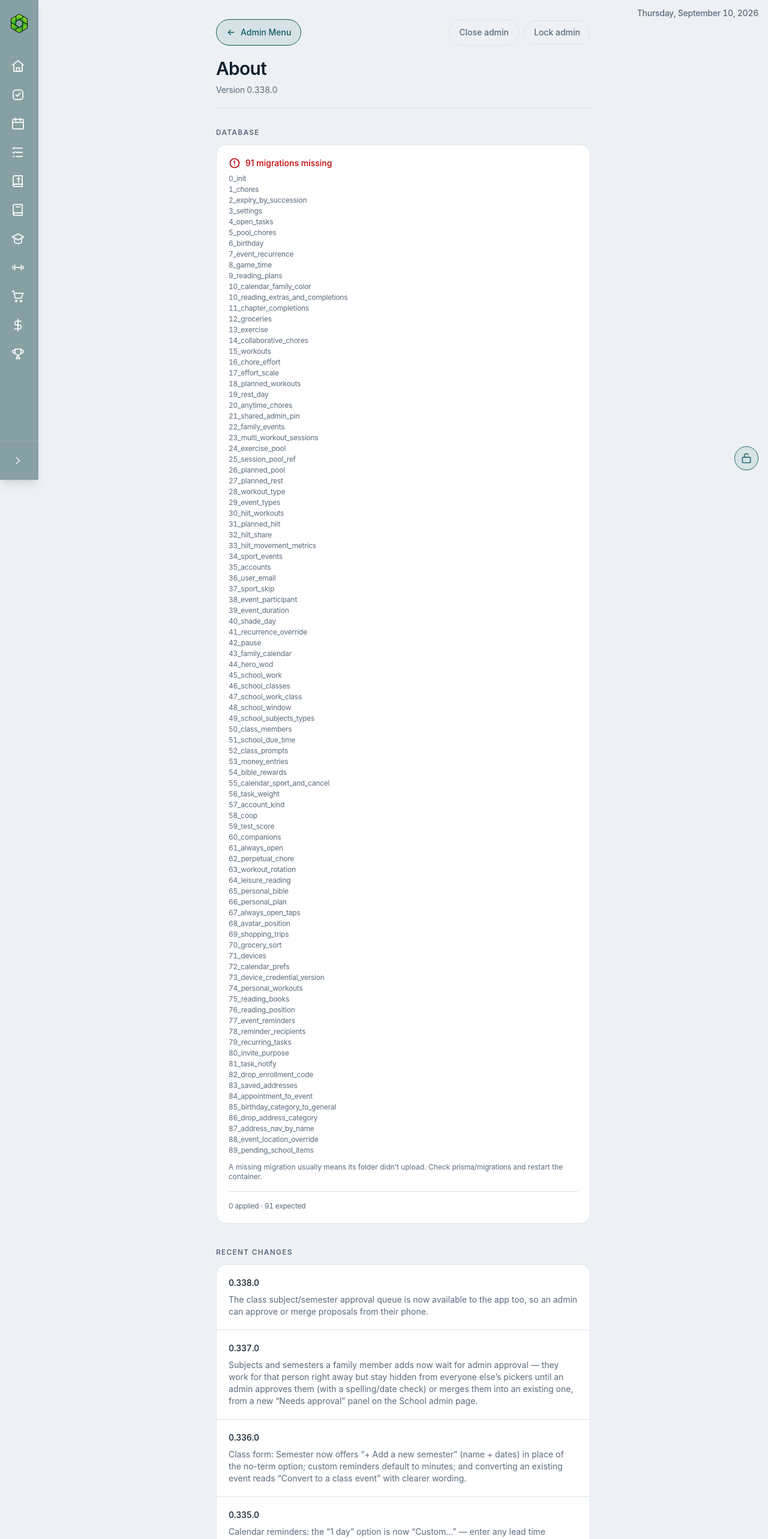
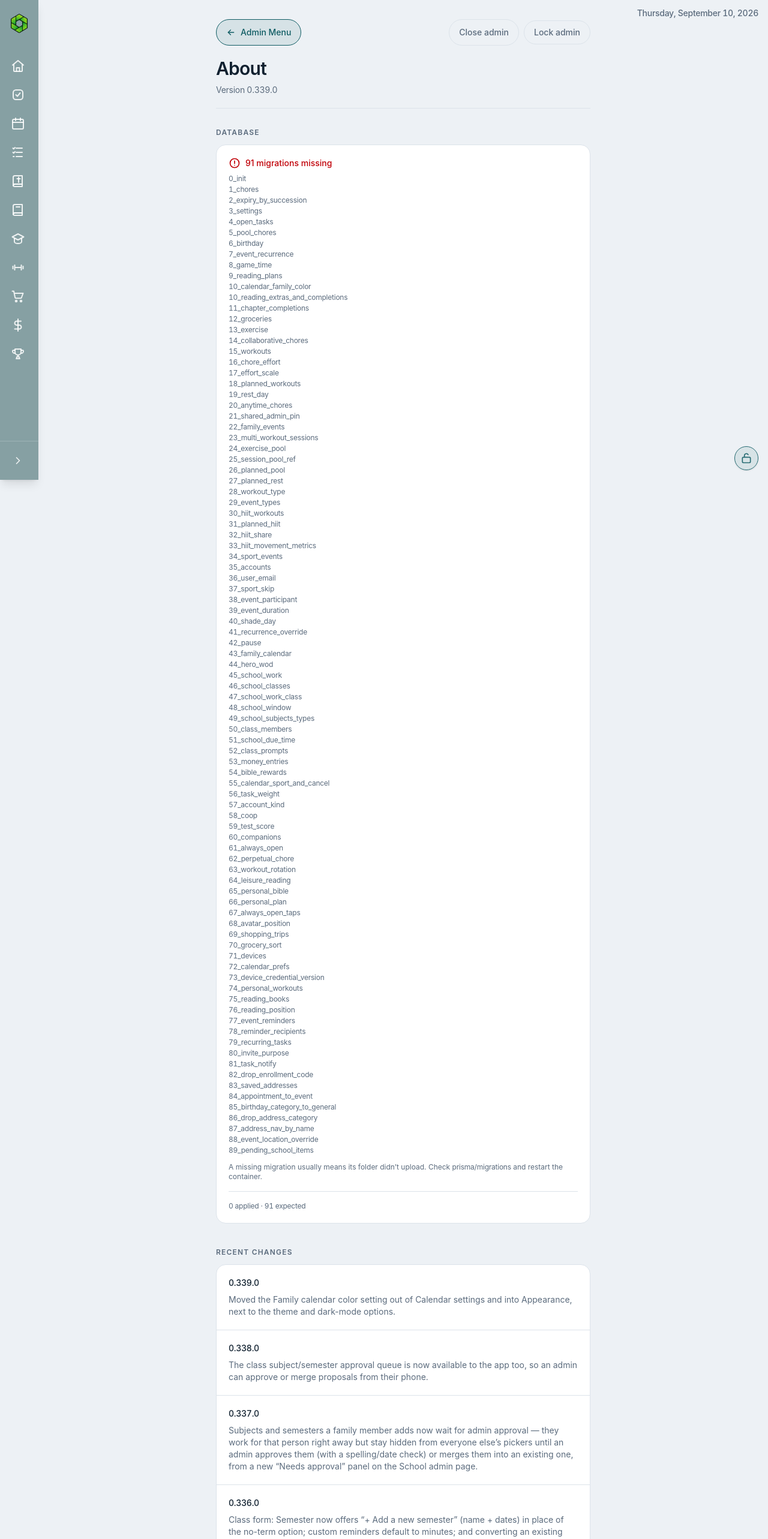
Before and after one commit to thorin29/kairos, a Next.js app: page /about in a window 1280 px wide. Shown: the top 2566 px of the page at 60% size. Built offline with nearby package versions, Linux system fonts and the light colour scheme; no server answers; the database is empty.

Commit message:
Add files via upload

```diff
--- a/src/app/admin/appearance/appearance-admin.tsx
+++ b/src/app/admin/appearance/appearance-admin.tsx
@@ -8,14 +8,17 @@ import {
 import { THEME_NAMES, THEME_LABEL, THEME_SWATCH, type ThemeName } from "@/lib/themes";
 import { Card } from "@/components/ui";
 import { CheckIcon } from "@/components/icons";
+import { FamilyColorPicker } from "@/app/setup/family-color-picker";
 
 
 export function AppearanceAdmin({
   theme,
   dark,
+  familyColor,
 }: {
   theme: ThemeName;
   dark: boolean;
+  familyColor: string;
 }) {
   const [pending, start] = useTransition();
 
@@ -81,6 +84,18 @@ export function AppearanceAdmin({
           })}
         </div>
       </section>
+
+      <section>
+        <h3 className="mb-1 font-display text-base font-semibold">
+          Family calendar color
+        </h3>
+        <p className="mb-3 max-w-xl text-sm text-muted">
+          The shared color for family events, birthdays, and holidays on the
+          calendar &mdash; it&rsquo;s the color of the Family filter, and the
+          default everyone&rsquo;s app uses for family events.
+        </p>
+        <FamilyColorPicker current={familyColor} />
+      </section>
     </div>
   );
 }
--- a/src/app/admin/appearance/page.tsx
+++ b/src/app/admin/appearance/page.tsx
@@ -1,7 +1,7 @@
 import { redirect } from "next/navigation";
 import { AdminBack } from "@/components/admin-back";
 import { currentAdmin } from "@/lib/session";
-import { getAppearance } from "@/lib/settings";
+import { getAppearance, getFamilyColor } from "@/lib/settings";
 import { AppearanceAdmin } from "./appearance-admin";
 
 export const dynamic = "force-dynamic";
@@ -10,6 +10,7 @@ export default async function AdminAppearancePage() {
   const admin = await currentAdmin();
   if (!admin) redirect("/unlock");
   const { theme, dark } = await getAppearance();
+  const familyColor = await getFamilyColor();
 
   return (
     <main className="mx-auto max-w-3xl px-6 py-8">
@@ -26,7 +27,7 @@ export default async function AdminAppearancePage() {
         </p>
       </header>
 
-      <AppearanceAdmin theme={theme} dark={dark} />
+      <AppearanceAdmin theme={theme} dark={dark} familyColor={familyColor} />
     </main>
   );
 }
--- a/src/app/admin/calendar/page.tsx
+++ b/src/app/admin/calendar/page.tsx
@@ -12,7 +12,6 @@ import { PauseForm } from "./pause-form";
 import { Holidays } from "./holidays";
 import { loadHolidayList, getHolidayColor } from "@/lib/holidays";
 import { loadPauses } from "@/lib/actions/pauses";
-import { FamilyColorPicker } from "@/app/setup/family-color-picker";
 
 export const dynamic = "force-dynamic";
 
@@ -115,16 +114,6 @@ export default async function AdminCalendarPage() {
       </div>
 
       <div className="mt-10">
-        <SectionHeading>Family calendar color</SectionHeading>
-        <p className="mb-3 max-w-xl text-sm text-muted">
-          The shared color for family events, birthdays, and holidays on the
-          calendar &mdash; it&rsquo;s the color of the Family filter, and the
-          default everyone&rsquo;s app uses for family events.
-        </p>
-        <FamilyColorPicker current={familyColor} />
-      </div>
-
-      <div className="mt-10">
         <SectionHeading>Holidays</SectionHeading>
         <Holidays rows={holidays} color={holidayColor} />
       </div>
--- a/src/lib/version.ts
+++ b/src/lib/version.ts
@@ -4,7 +4,7 @@
  * quickest tell for a partial upload: a missing file usually shows up as a
  * missing migration.
  */
-export const APP_VERSION = "0.338.0";
+export const APP_VERSION = "0.339.0";
 
 export const MIGRATIONS = [
   "0_init",
@@ -104,6 +104,12 @@ export type Change = { version: string; summary: string[] };
 
 export const CHANGES: Change[] = [
   {
+    version: "0.339.0",
+    summary: [
+      "Moved the Family calendar color setting out of Calendar settings and into Appearance, next to the theme and dark-mode options.",
+    ],
+  },
+  {
     version: "0.338.0",
     summary: [
       "The class subject/semester approval queue is now available to the app too, so an admin can approve or merge proposals from their phone.",
```
